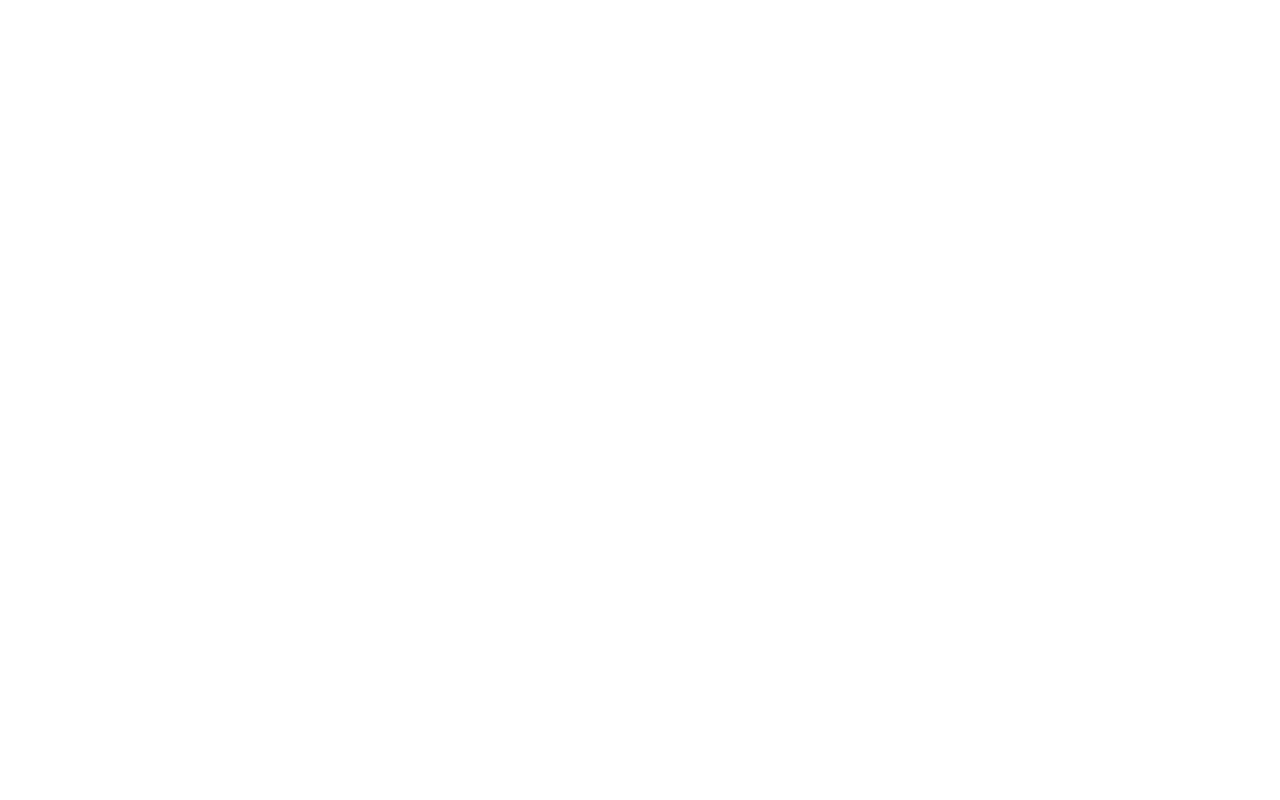
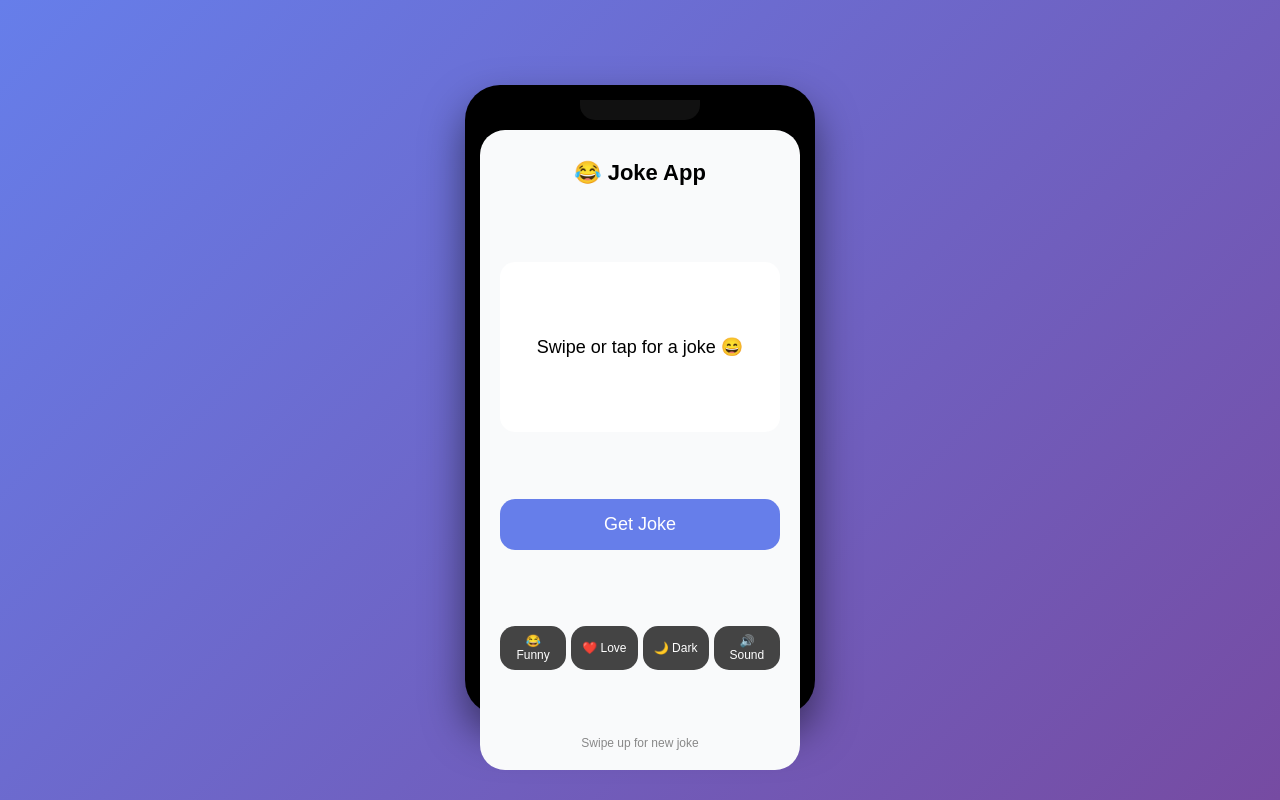
Before and after one commit to muvhangos/Jokeroo.app, a website: page index.html in a window 1280 px wide. Drawn offline with Linux system fonts and the light colour scheme.

Commit message:
Update index.html

```diff
--- a/index.html
+++ b/index.html
@@ -1,9 +1,78 @@
+<!DOCTYPE html>
+<html lang="en">
+<head>
+  <meta charset="UTF-8" />
+  <title>😂 Joke App</title>
+  <meta name="viewport" content="width=device-width, initial-scale=1.0">
+  <link rel="manifest" href="manifest.json">
+
+  <style>
+    body {
+      background: linear-gradient(135deg, #667eea, #764ba2);
+      font-family: Arial, sans-serif;
+      height: 100vh;
+      margin: 0;
+      display: flex;
+      align-items: center;
+      justify-content: center;
+    }
+    body.dark { background: linear-gradient(135deg, #111, #333); }
+    .phone {
+      width: 320px; height: 600px; background: #000; border-radius: 35px;
+      padding: 15px; box-shadow: 0 20px 40px rgba(0,0,0,0.5);
+    }
+    .notch { width: 120px; height: 20px; background: #111; border-radius: 0 0 15px 15px; margin: 0 auto 10px; }
+    .screen {
+      background: #f9fafb; height: 100%; border-radius: 25px; padding: 20px;
+      display: flex; flex-direction: column; justify-content: space-between; text-align: center;
+      transition: 0.3s;
+    }
+    body.dark .screen { background: #1f1f1f; color: #fff; }
+    h1 { font-size: 22px; margin: 10px 0; }
+    #joke {
+      font-size: 18px; padding: 15px; background: #fff; border-radius: 15px;
+      min-height: 140px; display: flex; align-items: center; justify-content: center; transition: 0.3s;
+    }
+    body.dark #joke { background: #333; }
+    button { padding: 15px; border: none; border-radius: 15px; background: #667eea; color: white; font-size: 18px; cursor: pointer; }
+    button:active { transform: scale(0.96); }
+    .controls { display: flex; justify-content: space-between; margin-top: 10px; flex-wrap: wrap; gap: 5px; }
+    .small-btn { font-size: 12px; padding: 8px; background: #444; flex: 1; }
+    .footer { font-size: 12px; color: #888; }
+  </style>
+</head>
+
+<body>
+
+<div class="phone">
+  <div class="notch"></div>
+  <div class="screen" id="screen">
+    <h1>😂 Joke App</h1>
+    <div id="joke">Swipe or tap for a joke 😄</div>
+
+    <button onclick="getJoke()">Get Joke</button>
+
+    <div class="controls">
+      <button class="small-btn" onclick="setCategory('funny')">😂 Funny</button>
+      <button class="small-btn" onclick="setCategory('love')">❤️ Love</button>
+      <button class="small-btn" onclick="toggleDark()">🌙 Dark</button>
+      <button class="small-btn" onclick="playSound()">🔊 Sound</button>
+    </div>
+
+    <div class="footer">Swipe up for new joke</div>
+  </div>
+</div>
+
+<audio id="sound">
+  <source src="https://actions.google.com/sounds/v1/cartoon/wood_plank_flicks.ogg">
+</audio>
+
 <script>
 const jokeDiv = document.getElementById("joke");
 const sound = document.getElementById("sound");
 let currentCategory = "funny";
 
-// 100 jokes (split 50 funny, 50 love for example)
+// 100 jokes (50 funny, 50 love)
 const jokes = {
   funny: [
     "Why did the scarecrow win an award? Because he was outstanding in his field!",
@@ -137,3 +206,6 @@ document.addEventListener("touchend", e => {
 // Service Worker for PWA
 if ("serviceWorker" in navigator) navigator.serviceWorker.register("/sw.js");
 </script>
+
+</body>
+</html>
```
